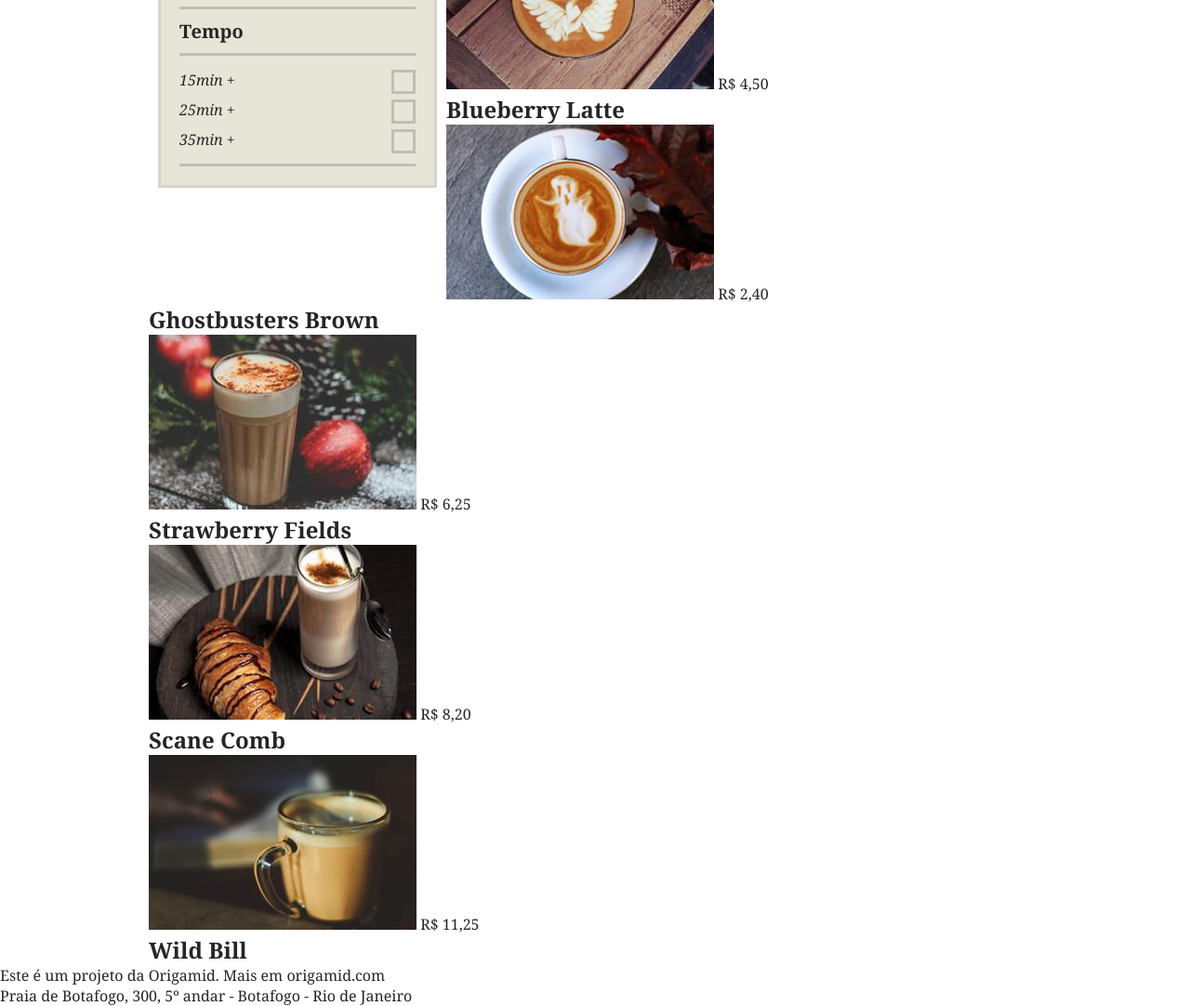
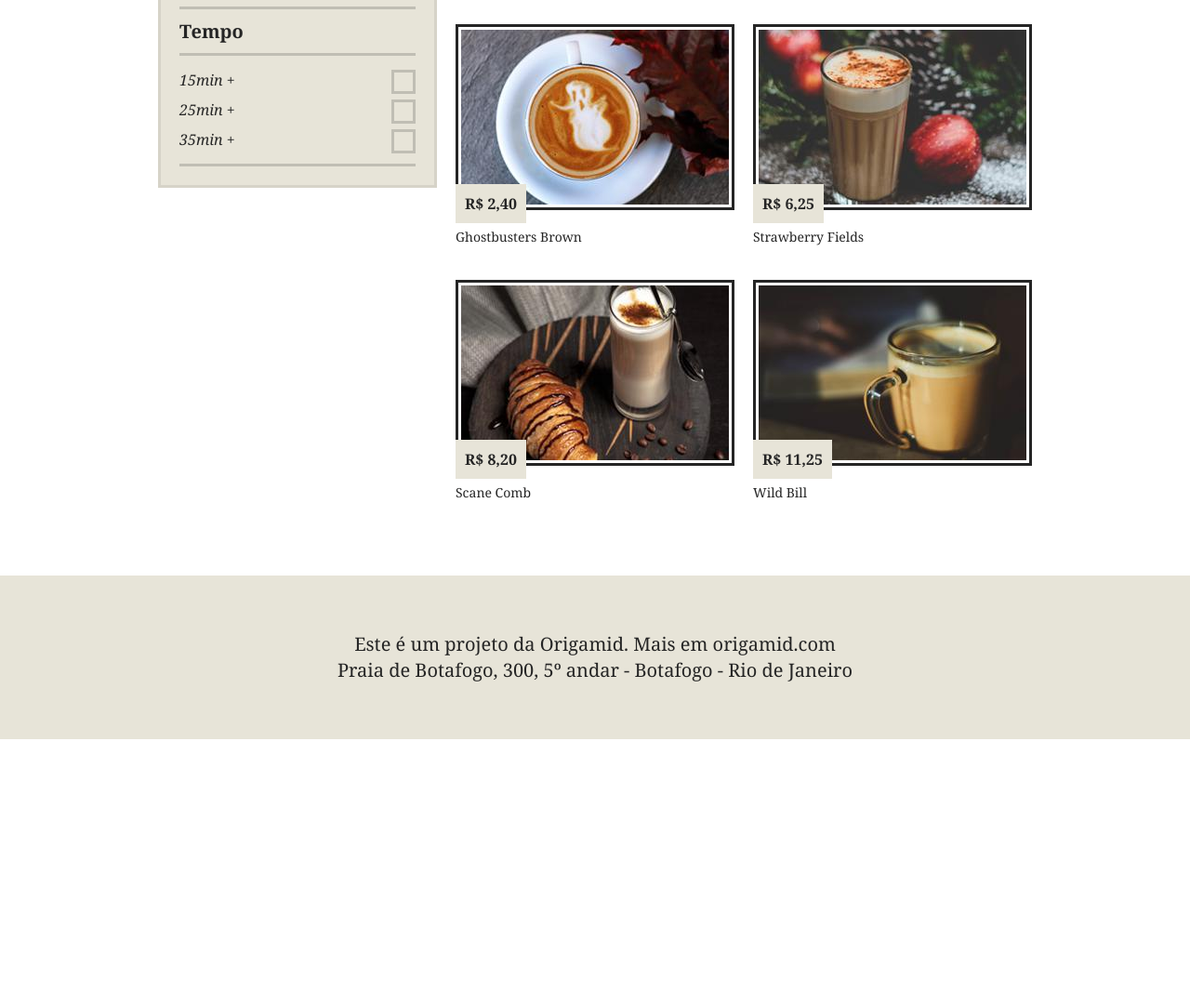
Before and after one commit to juniorsilvacc/brafe, a plain HTML site: page Puro/index.html in a window 1280 px wide. Shown: the part 620-1702 px from the top of the page at 93% size. After the commit the page ends 1415 px from the top, so only its background shows below. Drawn offline with Linux system fonts and the light colour scheme.

Commit message:
puro - produtos

```diff
--- a/Puro/css/style.css
+++ b/Puro/css/style.css
@@ -60,6 +60,12 @@ body{
 .container{
     max-width: 960px;
     margin: 0 auto;
+}
+
+.container::after, .container::before{
+    content: '';
+    display: table;
+    clear: both;
 }
 
 /* Filtro */
@@ -133,3 +139,55 @@ span.sabor-5{
                             60px 0 0 0  currentColor,
                             80px 0 0 0  currentColor;
 }
+
+/* Produtos */
+.produtos{
+    width: 620px;
+    margin: 0 10px;
+    float: left;
+}
+
+.produtos h1{
+    font-size: 3em;
+    font-weight: normal;
+}
+
+.produtos li{
+    width: 300px;
+    float: left;
+}
+
+.produtos li:nth-child(even){
+    margin-left: 20px;
+}
+
+.produtos li img{
+    display: block;
+    max-width: 100%;
+    border: 3px solid #fff;
+    box-shadow: 0 0 0 3px #252525;
+    margin: 40px 3px 0 3px;
+}
+
+.produtos li span{
+    background: #e7e4d8;
+    padding: 10px;
+    font-style: 0.875em;
+    font-weight: bold;
+    position: relative;
+    top: -15px;
+}
+
+.produtos li h2{
+    font-size: 0.875em;
+    font-weight: normal;
+}
+
+.footer{
+    background: #e7e4d8;
+    text-align: center;
+    padding: 60px 0;
+    font-size: 1.25em;
+    line-height: 1.4em;
+    margin-top: 80px;
+}
--- a/Puro/index.html
+++ b/Puro/index.html
@@ -47,7 +47,7 @@
             </ul>
         </nav>
 
-        <section>
+        <section class="produtos">
             <h1>Capuccinos</h1>
             <ul>
                 <li>
@@ -89,7 +89,7 @@
         </section>
     </div>
 
-    <footer>
+    <footer class="footer">
         <p>
             Este é um projeto da Origamid. Mais em origamid.com
         </p>
```
